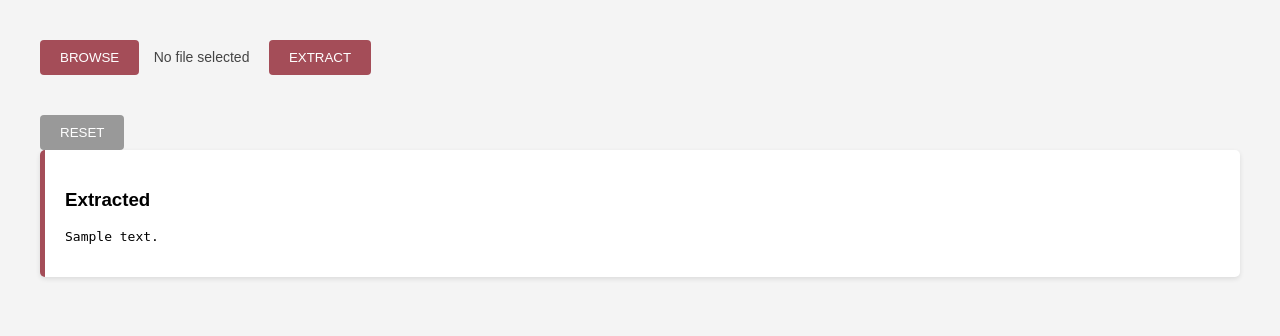
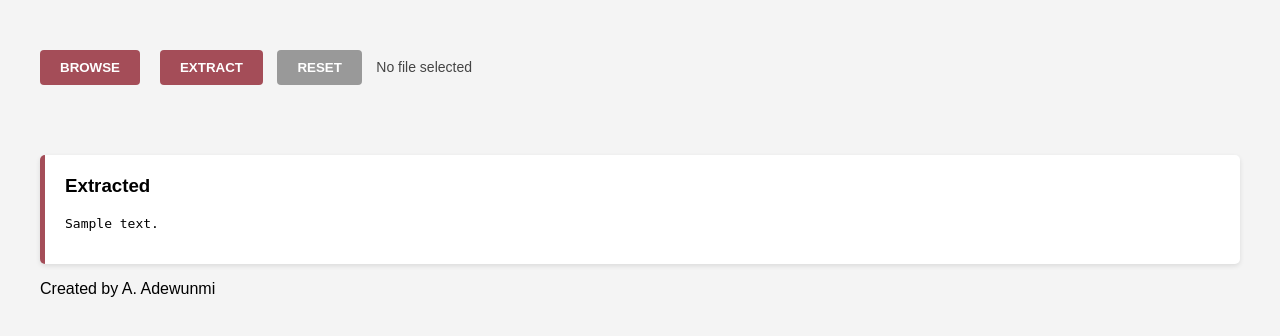
Before and after one commit to AAdewunmi/Optical_Character_Recognition_Project, a Flask app: template Optical_Character_Recognition_App/templates/index.html in a window 1280 px wide. Shown: the part 43-379 px from the top of the page. Run offline with Flask 3, Linux system fonts and the light colour scheme; the template is opened without the code that fills it: most values are stand-ins (such as "Sample title", 1, 10 or a date in 2020).

Commit message:
Use a flex container to place the image and extracted text next to each other.

```diff
--- a/Optical_Character_Recognition_App/static/style.css
+++ b/Optical_Character_Recognition_App/static/style.css
@@ -102,3 +102,86 @@ body {
     cursor: pointer;
     margin-top: 10px;
 }
+.button-group {
+    display: flex;
+    gap: 10px;
+    margin-bottom: 10px;
+}
+
+.upload-form, .reset-form {
+    display: inline-block;
+    margin-right: 10px;
+}
+
+.upload-btn,
+.extract-btn,
+.reset-btn {
+    padding: 10px 20px;
+    border: none;
+    border-radius: 4px;
+    cursor: pointer;
+    font-weight: bold;
+}
+
+.upload-btn {
+    background: #a44d58;
+    color: white;
+}
+
+.extract-btn {
+    background: #a44d58;
+    color: white;
+}
+
+.reset-btn {
+    background: #999;
+    color: white;
+}
+
+.file-name {
+    font-size: 14px;
+    color: #444;
+    display: inline-block;
+    margin-top: 10px;
+}
+.results-container {
+    display: flex;
+    gap: 20px;
+    align-items: flex-start;
+    justify-content: space-between;
+    margin-top: 30px;
+    flex-wrap: wrap;
+}
+
+.preview-section,
+.extracted {
+    flex: 1 1 45%;
+    min-width: 300px;
+}
+
+.preview-img {
+    max-width: 100%;
+    height: auto;
+    border: 1px solid #ccc;
+    border-radius: 5px;
+}
+.preview-text {
+    background: #fff;
+    padding: 10px;
+    border-radius: 5px;
+    border-left: 5px solid #a44d58;
+    box-shadow: 0 2px 5px rgba(0,0,0,0.1);
+}
+.reset-btn {
+    background: #999;
+    padding: 10px 20px;
+    color: white;
+    border: none;
+    border-radius: 4px;
+    cursor: pointer;
+    margin-top: 10px;
+}
+.preview-section h3,
+.extracted h3 {
+    margin-top: 0;
+}
--- a/Optical_Character_Recognition_App/templates/index.html
+++ b/Optical_Character_Recognition_App/templates/index.html
@@ -12,20 +12,30 @@
 
     <div class="container">
         <form method="POST" enctype="multipart/form-data" class="upload-form">
+            <div class="button-group">
                 <input type="file" id="imageInput" name="image" accept="image/*" hidden onchange="updateFileName(this)">
+
                 <button type="button" onclick="document.getElementById('imageInput').click()" class="upload-btn">
                     BROWSE
                 </button>
-            <span id="file-name" class="file-name">No file selected</span>
+
                 <button type="submit" class="extract-btn">EXTRACT</button>
+            </div>
         </form>
 
-        <form method="POST" action="/reset" style="margin-top: 10px;">
+        <form method="POST" action="/reset" class="reset-form">
+            <div class="button-group">
                 <button type="submit" class="reset-btn">RESET</button>
+            </div>
         </form>
+
+        <span id="file-name" class="file-name">No file selected</span>
 
 
 
+
+        {% if image_filename or extracted_text %}
+        <div class="results-container">
             {% if image_filename %}
             <div class="preview-section">
                 <h3>Uploaded Image</h3>
@@ -40,6 +50,10 @@
             </div>
             {% endif %}
         </div>
+        {% endif %}
+        <div class="footer">
+            <p>Created by A. Adewunmi</p>
+    </div>
     <script>
         function updateFileName(input) {
             const fileName = input.files.length > 0 ? input.files[0].name : "No file selected";
```
Also changed, not shown: Optical_Character_Recognition_App/uploads/Optical_blank.png (renamed from Optical_Character_Recognition_App/uploads/blank.png). Lines whose indentation alone changed are shown as unchanged.
